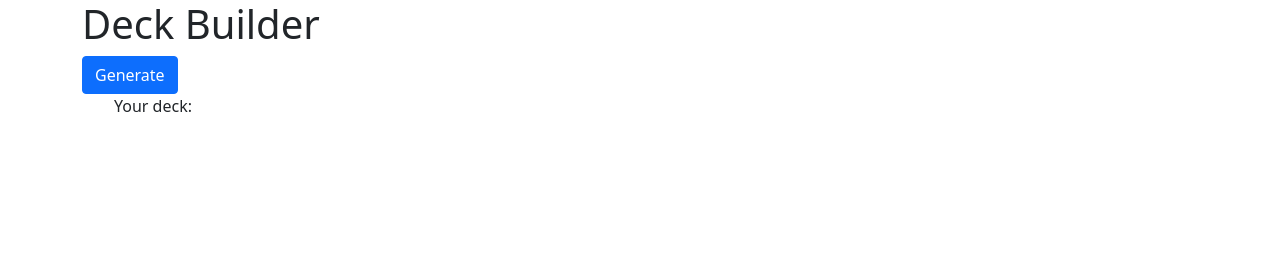
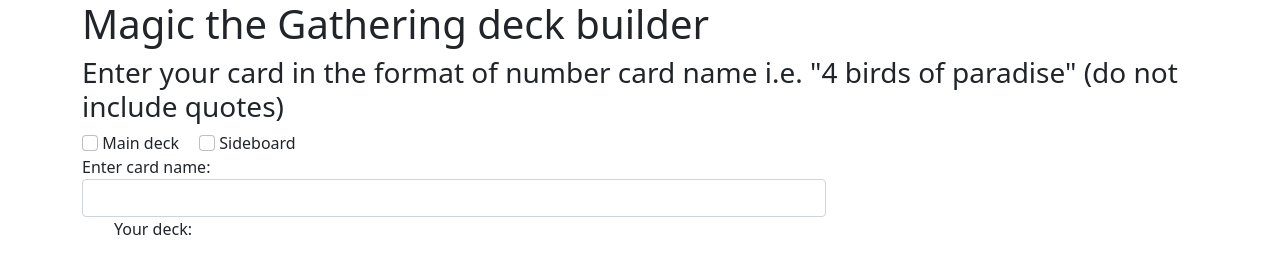
Before and after one commit to MxZoe/deck-builder, a plain HTML site: page index.html in a window 1280 px wide. Drawn offline with Linux system fonts and the light colour scheme.

Commit message:
add forms for magic cards

```diff
--- a/index.html
+++ b/index.html
@@ -9,8 +9,28 @@
 </head>
 <body>
   <div class="container">
-    <h1>Deck Builder</h1>
-    <button type=button class="btn btn-primary" id="generateButton">Generate</button>
+    <div class="jumbotron">
+      <h1>Magic the Gathering deck builder</h1>
+    </div>
+    <div class="instructions">
+      <h3>Enter your card in the format of number card name i.e. "4 birds of paradise" (do not include quotes)</h3>
+    </div>
+    <div class="inputSide col-md-8">
+      <form class="form-group">
+        <div class="form-check-inline">
+          <input type="checkbox" class="form-check-input" id="mainDeck">
+          <label class="form-check-label" for="mainDeck">Main deck</label>
+        </div>
+        <div class="form-check-inline">
+          <input type="checkbox" class="form-check-input" id="sideboard">
+          <label class="form-check-label" for="sideboard">Sideboard</label>
+        </div>
+        <br>
+        <label for="cardName">Enter card name: </label>
+        <input type="text" class="form-control" id="cardName">
+      </form>
+
+    </div>
     <ul id="deck">Your deck:
 
     </ul>
```
